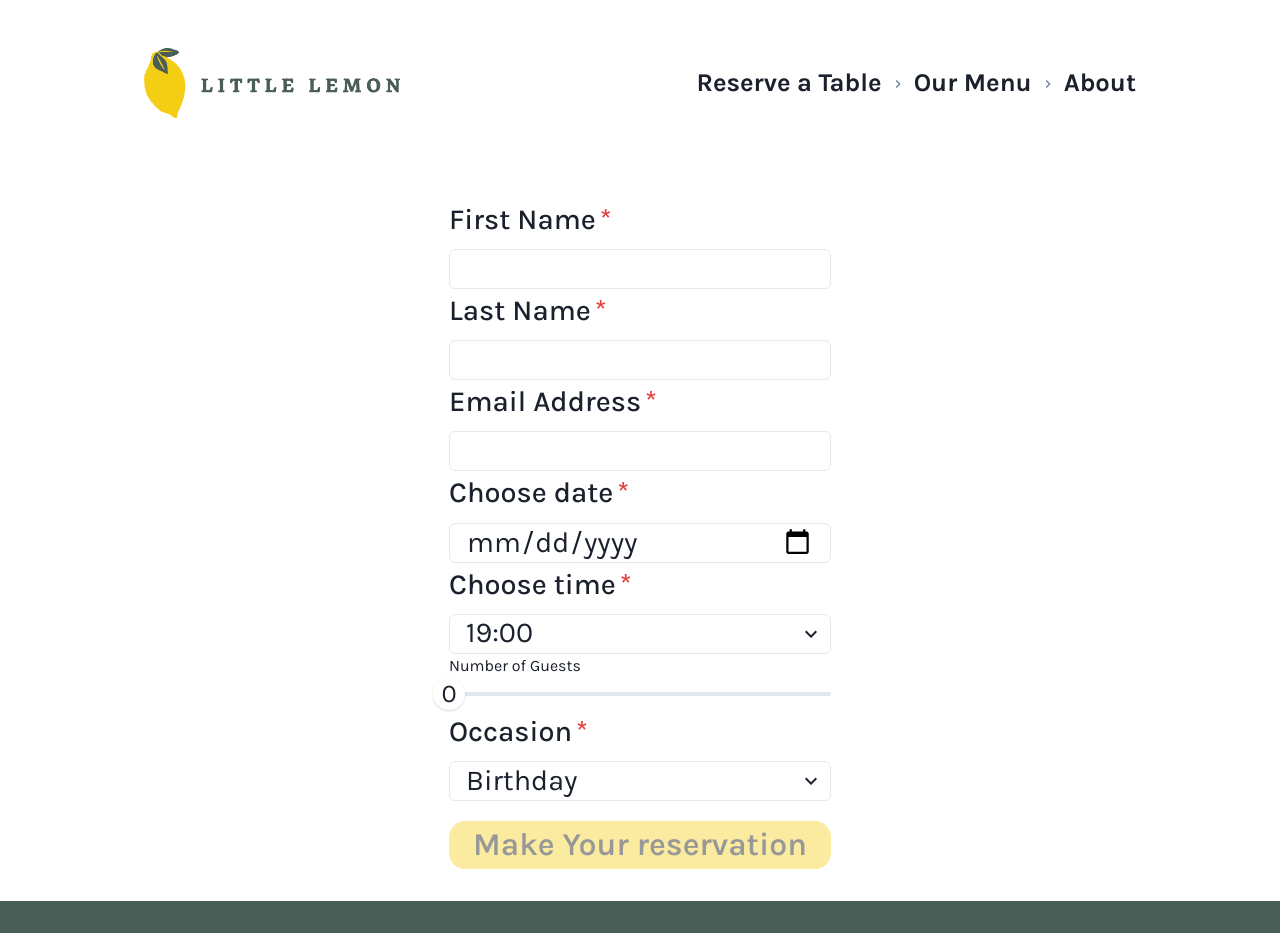
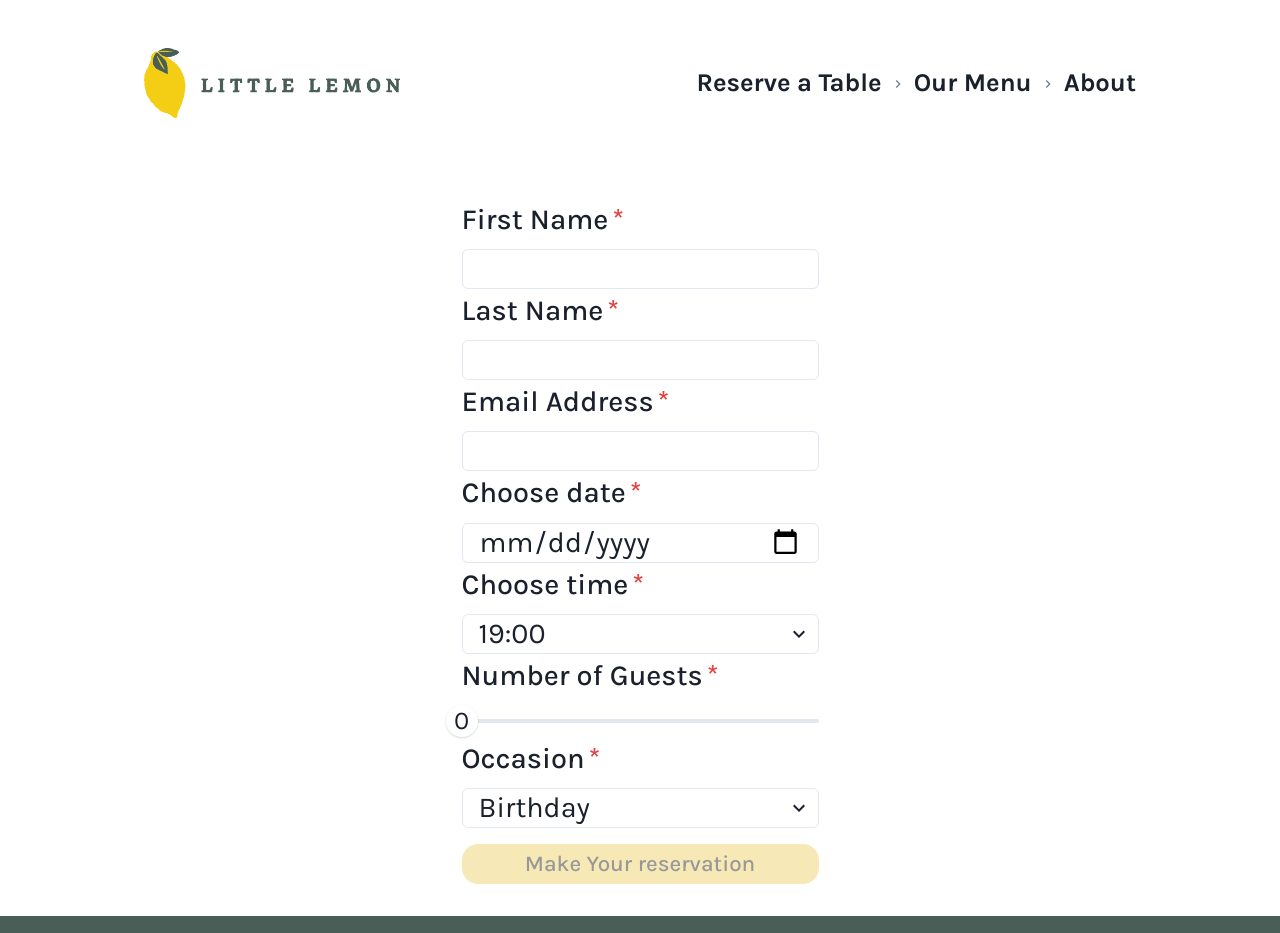
Before and after one commit to claudiooleite/litle_lemon, a React (Create React App) app: page /bookingpage in a window 1280 px wide. Shown: the top 933 px of the page. Built offline with nearby package versions, Linux system fonts and the light colour scheme.

Commit message:
form restyled

```diff
--- a/src/Components/Bookings/BookingForm.jsx
+++ b/src/Components/Bookings/BookingForm.jsx
@@ -2,10 +2,10 @@ import React, { useEffect } from "react";
 import { useFormik } from "formik";
 import * as Yup from "yup";
 import {
-    Input, Select,
-    Button, VStack, FormLabel, FormControl, FormErrorMessage
+    Input, Select, Button, VStack, FormLabel, FormControl, FormErrorMessage
 } from "@chakra-ui/react";
 import { SliderInput } from "./sliderInputNumberGuests";
+
 
 // Define the validation schema with Yup
 const validationSchema = Yup.object({
@@ -49,44 +49,72 @@ const BookingForm = ({ availableTimes, updateTimes, submitForm }) => {
     };
 
     return (
-        <VStack gap='24px' py={{ base: 4, md: 8 }}
-            px={{ base: 4, md: 8 }}>
-            <form onSubmit={formik.handleSubmit}>
-                <FormControl isInvalid={formik.touched.firstName && formik.errors.firstName} isRequired>
-                    <FormLabel htmlFor="firstName">First Name</FormLabel>
+        <VStack
+            spacing={6}
+            w={{ base: 'full', md: '50%', lg: '40%' }}
+            py={{ base: 4, md: 8 }}
+            px={{ base: 4, md: 8 }}
+            mx="auto"
+        >
+            <form onSubmit={formik.handleSubmit} >
+                <FormControl
+                    isInvalid={formik.touched.firstName && formik.errors.firstName}
+                    isRequired
+                >
+                    <FormLabel fontSize={{ base: 'sm', md: 'md' }} htmlFor="firstName">
+                        First Name
+                    </FormLabel>
                     <Input
                         id="firstName"
                         type="text"
                         {...formik.getFieldProps("firstName")}
                         aria-label="First name"
+                        fontSize={{ base: 'sm', md: 'md' }}
                     />
                     <FormErrorMessage>{formik.errors.firstName}</FormErrorMessage>
                 </FormControl>
 
-                <FormControl isInvalid={formik.touched.lastName && formik.errors.lastName} isRequired>
-                    <FormLabel htmlFor="lastName">Last Name</FormLabel>
+                <FormControl
+                    isInvalid={formik.touched.lastName && formik.errors.lastName}
+                    isRequired
+                >
+                    <FormLabel fontSize={{ base: 'sm', md: 'md' }} htmlFor="lastName">
+                        Last Name
+                    </FormLabel>
                     <Input
                         id="lastName"
                         type="text"
                         {...formik.getFieldProps("lastName")}
                         aria-label="Last name"
+                        fontSize={{ base: 'sm', md: 'md' }}
                     />
                     <FormErrorMessage>{formik.errors.lastName}</FormErrorMessage>
                 </FormControl>
 
-                <FormControl isInvalid={formik.touched.email && formik.errors.email} isRequired>
-                    <FormLabel htmlFor="email">Email Address</FormLabel>
+                <FormControl
+                    isInvalid={formik.touched.email && formik.errors.email}
+                    isRequired
+                >
+                    <FormLabel fontSize={{ base: 'sm', md: 'md' }} htmlFor="email">
+                        Email Address
+                    </FormLabel>
                     <Input
                         id="email"
                         type="email"
                         {...formik.getFieldProps("email")}
                         aria-label="Email"
+                        fontSize={{ base: 'sm', md: 'md' }}
                     />
                     <FormErrorMessage>{formik.errors.email}</FormErrorMessage>
                 </FormControl>
 
-                <FormControl isInvalid={formik.touched.date && formik.errors.date} isRequired>
-                    <FormLabel htmlFor="res-date" className='sub-header'>Choose date</FormLabel>
+                <FormControl
+                    isInvalid={formik.touched.date && formik.errors.date}
+                    isRequired
+                >
+                    <FormLabel fontSize={{ base: 'sm', md: 'md' }} htmlFor="res-date">
+                        Choose date
+                    </FormLabel>
                     <Input
                         focusBorderColor='#F4CE14'
                         variant='outline'
@@ -96,12 +124,18 @@ const BookingForm = ({ availableTimes, updateTimes, submitForm }) => {
                         onChange={handleDateChange}
                         onBlur={formik.handleBlur}
                         aria-label="Choose date"
+                        fontSize={{ base: 'sm', md: 'md' }}
                     />
                     <FormErrorMessage>{formik.errors.date}</FormErrorMessage>
                 </FormControl>
 
-                <FormControl isInvalid={formik.touched.time && formik.errors.time} isRequired>
-                    <FormLabel htmlFor="res-time">Choose time</FormLabel>
+                <FormControl
+                    isInvalid={formik.touched.time && formik.errors.time}
+                    isRequired
+                >
+                    <FormLabel fontSize={{ base: 'sm', md: 'md' }} htmlFor="res-time">
+                        Choose time
+                    </FormLabel>
                     <Select
                         variant='outline'
                         focusBorderColor='#F4CE14'
@@ -110,6 +144,7 @@ const BookingForm = ({ availableTimes, updateTimes, submitForm }) => {
                         onChange={formik.handleChange}
                         onBlur={formik.handleBlur}
                         aria-label="Choose time"
+                        fontSize={{ base: 'sm', md: 'md' }}
                     >
                         {availableTimes.map((time) => (
                             <option key={time} value={time}>{time}</option>
@@ -118,16 +153,25 @@ const BookingForm = ({ availableTimes, updateTimes, submitForm }) => {
                     <FormErrorMessage>{formik.errors.time}</FormErrorMessage>
                 </FormControl>
 
-                <FormControl isInvalid={formik.touched.guests && formik.errors.guests} isRequired>
+                <FormControl
+                    isInvalid={formik.touched.guests && formik.errors.guests}
+                    isRequired
+                >
                     <SliderInput
                         value={formik.values.guests}
                         onChange={(value) => formik.setFieldValue("guests", value)}
+                        fontSize={{ base: 'sm', md: 'md' }}
                     />
                     <FormErrorMessage>{formik.errors.guests}</FormErrorMessage>
                 </FormControl>
 
-                <FormControl isInvalid={formik.touched.occasion && formik.errors.occasion} isRequired>
-                    <FormLabel htmlFor="occasion">Occasion</FormLabel>
+                <FormControl
+                    isInvalid={formik.touched.occasion && formik.errors.occasion}
+                    isRequired
+                >
+                    <FormLabel fontSize={{ base: 'sm', md: 'md' }} htmlFor="occasion">
+                        Occasion
+                    </FormLabel>
                     <Select
                         variant='outline'
                         focusBorderColor='#F4CE14'
@@ -136,6 +180,7 @@ const BookingForm = ({ availableTimes, updateTimes, submitForm }) => {
                         onChange={formik.handleChange}
                         onBlur={formik.handleBlur}
                         aria-label="Occasion"
+                        fontSize={{ base: 'sm', md: 'md' }}
                     >
                         <option value="Birthday">Birthday</option>
                         <option value="Anniversary">Anniversary</option>
@@ -145,14 +190,16 @@ const BookingForm = ({ availableTimes, updateTimes, submitForm }) => {
 
                 <Button
                     isLoading={formik.isSubmitting}
-                    style={{ marginTop: '20px' }}
-                    align='center'
-                    borderRadius='16px'
-                    color='Black'
-                    background={'#F4CE14'}
+                    mt={4}
+                    w="full"
+                    fontFamily='body'
+                    fontWeight='medium'
+                    borderRadius="16px"
+                    colorScheme="yellow"
                     variant='solid'
-                    size='lg'
+                    size='md'
                     type="submit"
+                    fontSize={{ base: '1.1rem', md: '1.4rem' }}
                     aria-label="Make Your reservation"
                     isDisabled={!formik.isValid || formik.isSubmitting}
                 >
--- a/src/Components/Bookings/sliderInputNumberGuests.js
+++ b/src/Components/Bookings/sliderInputNumberGuests.js
@@ -5,6 +5,7 @@ import {
   SliderTrack,
   SliderFilledTrack,
   SliderThumb,
+  FormLabel,
 } from "@chakra-ui/react";
 
 export function SliderInput() {
@@ -13,7 +14,9 @@ export function SliderInput() {
 
   return (
     <>
-      <label htmlFor="guests">Number of Guests</label>
+      <FormLabel htmlFor="guests" fontSize={{ base: "sm", md: "md" }}>
+        Number of Guests
+      </FormLabel>
       <Flex>
         <Slider
           defaultValue={1}
@@ -22,8 +25,7 @@ export function SliderInput() {
           flex="1"
           focusThumbOnChange={false}
           value={value}
-          onChange={handleChange}
-        >
+          onChange={handleChange}>
           <SliderTrack>
             <SliderFilledTrack />
           </SliderTrack>
--- a/src/Components/Highlights.jsx
+++ b/src/Components/Highlights.jsx
@@ -55,10 +55,10 @@ function Highlights() {
                         </>
                     ) : null}
                 </Flex>
-                <SimpleGrid justifyItems={'center'} gap={4} templateColumns={isLargerThan992 ? 'repeat(3, minmax(150px, 1fr))' : 'minmax(150px, 1fr)'}>
+                <SimpleGrid justifyItems={'center'} gap={4} templateColumns={isLargerThan992 ? 'repeat(3, minmax(150px, 1fr))' : '2, minmax(150px, 1fr)'}>
                     {specialDishes.map((dish, index) => (
-                        <Card key={index} maxW='sm' bg='EDEFEE' borderRadius='lg' overflow='hidden'>
-                            <CardBody>
+                        <Card key={index} maxW='m' bg='EDEFEE' borderRadius='lg' overflow='hidden'>
+                            <CardBody p={0}>
                                 {dish.imageSrc && (
 
                                     <Box borderRadius='lg' overflow='hidden'>
@@ -68,7 +68,7 @@ function Highlights() {
                                         />
                                     </Box>
                                 )}
-                                <Stack mt='6' spacing='3'>
+                                <Stack mt='4' p={4} spacing='3'>
                                     <Flex justifyContent={'space-between'}>
                                         <Heading size='sm'>{dish.name}</Heading>
                                         <Text color='blue.600' fontSize='sm'>
@@ -80,7 +80,7 @@ function Highlights() {
                                     </Text>
                                 </Stack>
                             </CardBody>
-                            <CardFooter>
+                            <CardFooter p={4} pt={0}>
                                 <Link to='/menu'>
                                     <Flex>
                                         <Text>Order a Delivery</Text> {" "}
```
Also changed, not shown: src/Components/ReviewsCard.jsx (+4 -4 lines).
